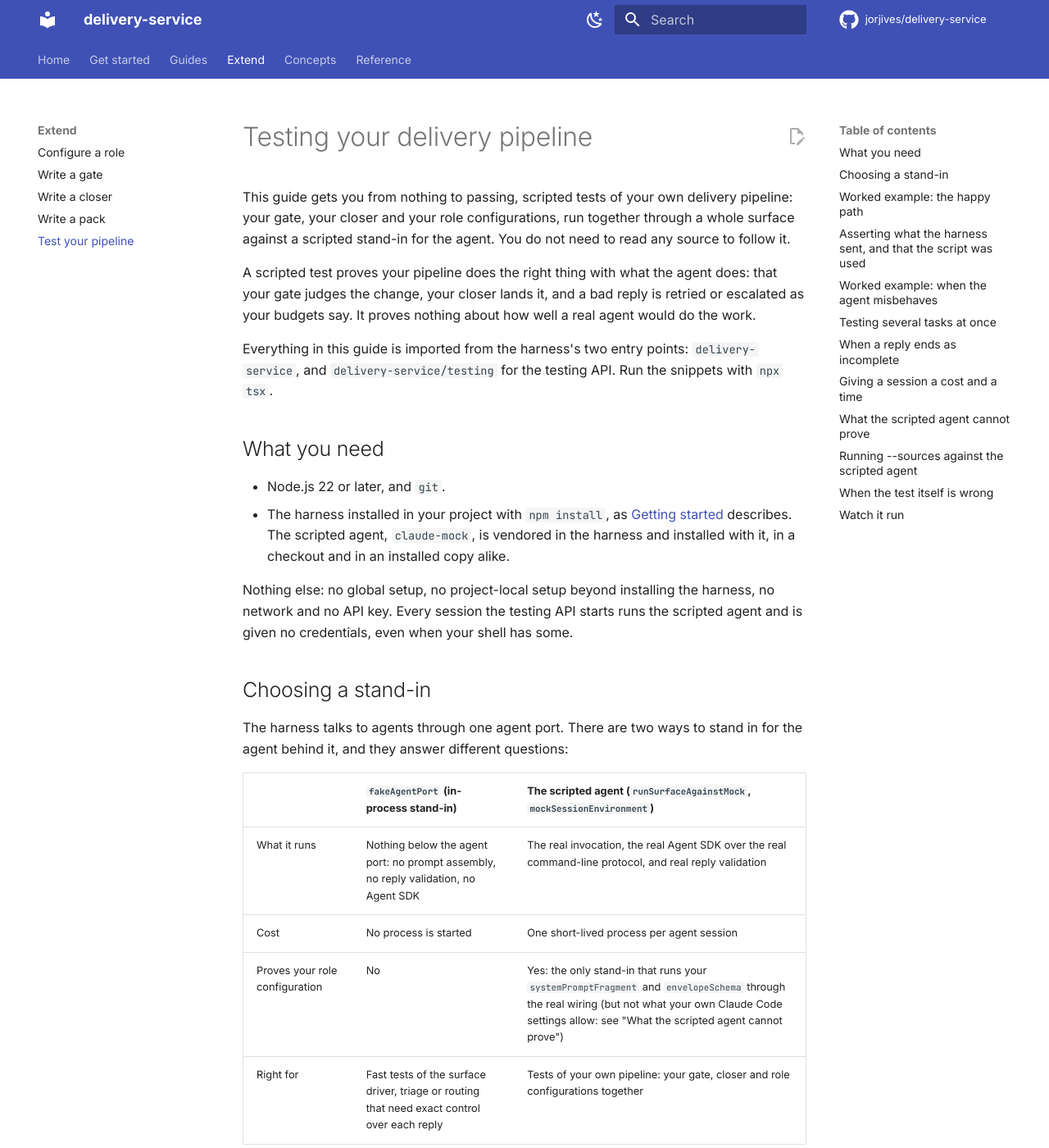
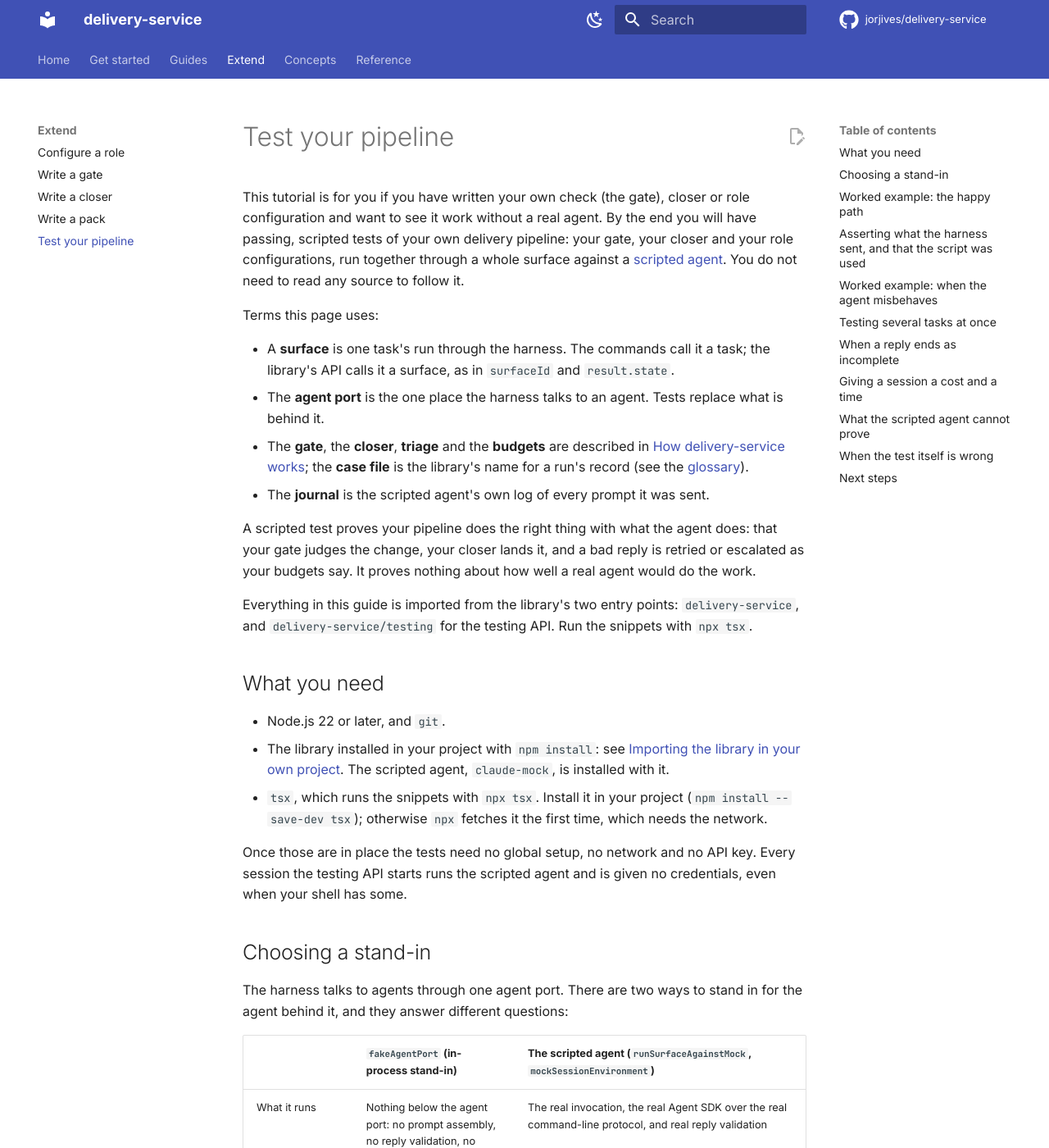
Before and after one commit to jorjives/delivery-service, an MkDocs documentation site: the page built from docs/testing-your-pipeline.md, in a window 1280 px wide and 1400 px high. Shown: the whole window at 82% size. Built offline with MkDocs 1.6.1 and Material for MkDocs 9.7.7, drawn with Linux system fonts in a browser that asks for light colours; comment, search, counter and statistics services are not loaded; some of the changed text lies outside the part shown.

Commit message:
Make the testing tutorial honest about prerequisites and source
The page promised nothing else was needed although tsx is, linked the wrong install, pointed at a harness source file and a checkout-only demo list, and documented a contributor-only test seam it never made usable. It now lists tsx, defines surface and the other terms it uses, drops the seam and demos, and ends with next steps. The guide test now checks the intended behaviour: no source paths, no seam, tsx listed.

Co-Authored-By: Claude Opus 5.5 <noreply@anthropic.com>

````diff
--- a/docs/testing-your-pipeline.md
+++ b/docs/testing-your-pipeline.md
@@ -1,30 +1,46 @@
-# Testing your delivery pipeline
+# Test your pipeline
 
-This guide gets you from nothing to passing, scripted tests of your own
-delivery pipeline: your gate, your closer and your role configurations, run
-together through a whole surface against a scripted stand-in for the agent. You
-do not need to read any source to follow it.
+This tutorial is for you if you have written your own check (the gate), closer
+or role configuration and want to see it work without a real agent. By the end
+you will have passing, scripted tests of your own delivery pipeline: your gate,
+your closer and your role configurations, run together through a whole surface
+against a [scripted agent](glossary.md#scripted-agent). You do not need to read
+any source to follow it.
+
+Terms this page uses:
+
+- A **surface** is one task's run through the harness. The commands call it a
+  task; the library's API calls it a surface, as in `surfaceId` and
+  `result.state`.
+- The **agent port** is the one place the harness talks to an agent. Tests
+  replace what is behind it.
+- The **gate**, the **closer**, **triage** and the **budgets** are described in
+  [How delivery-service works](concepts.md); the **case file** is the library's
+  name for a run's record (see the [glossary](glossary.md#record)).
+- The **journal** is the scripted agent's own log of every prompt it was sent.
 
 A scripted test proves your pipeline does the right thing with what the agent
 does: that your gate judges the change, your closer lands it, and a bad reply is
 retried or escalated as your budgets say. It proves nothing about how well a
 real agent would do the work.
 
-Everything in this guide is imported from the harness's two entry points:
+Everything in this guide is imported from the library's two entry points:
 `delivery-service`, and `delivery-service/testing` for the testing API. Run the
 snippets with `npx tsx`.
 
 ## What you need
 
 - Node.js 22 or later, and `git`.
-- The harness installed in your project with `npm install`, as
-  [Getting started](getting-started.md) describes. The scripted agent,
-  `claude-mock`, is vendored in the harness and installed with it, in a checkout
-  and in an installed copy alike.
+- The library installed in your project with `npm install`: see [Importing the
+  library in your own project](getting-started.md#importing-the-library-in-your-own-project).
+  The scripted agent, `claude-mock`, is installed with it.
+- `tsx`, which runs the snippets with `npx tsx`. Install it in your project
+  (`npm install --save-dev tsx`); otherwise `npx` fetches it the first time,
+  which needs the network.
 
-Nothing else: no global setup, no project-local setup beyond installing the harness, no
-network and no API key. Every session the testing API starts runs the scripted
-agent and is given no credentials, even when your shell has some.
+Once those are in place the tests need no global setup, no network and
+no API key. Every session the testing API starts runs the scripted agent and is
+given no credentials, even when your shell has some.
 
 ## Choosing a stand-in
 
@@ -35,7 +51,7 @@ in for the agent behind it, and they answer different questions:
 |---|---|---|
 | What it runs | Nothing below the agent port: no prompt assembly, no reply validation, no Agent SDK | The real invocation, the real Agent SDK over the real command-line protocol, and real reply validation |
 | Cost | No process is started | One short-lived process per agent session |
-| Proves your role configuration | No | Yes: the only stand-in that runs your `systemPromptFragment` and `envelopeSchema` through the real wiring (but not what your own Claude Code settings allow: see "What the scripted agent cannot prove") |
+| Proves your role configuration | No | Yes: the only stand-in that runs your `systemPromptFragment` and `envelopeSchema` through the real wiring (but not what your own Claude Code settings allow: see [What the scripted agent cannot prove](#what-the-scripted-agent-cannot-prove)) |
 | Right for | Fast tests of the surface driver, triage or routing that need exact control over each reply | Tests of your own pipeline: your gate, closer and role configurations together |
 
 If you are testing your gate, closer or role configurations, use the scripted
@@ -57,7 +73,7 @@ Pass `agent` wherever the harness takes an agent port, such as the `agent` in
 `run`'s ports. Each reply is type-checked against its role, so a worker reply
 shaped like a triage verdict does not compile. Never cast to
 `AgentPort["invoke"]` instead: the cast lets exactly that mistake through, and
-the linter rejects it.
+the harness's own linter rejects it.
 
 ## Worked example: the happy path
 
@@ -411,8 +427,8 @@ agent waits before each reply. Tasks that start together have their working
 copies made before any agent answers, so the task whose agent answers first
 reaches the merge first. Give the task you want second a delay a couple of
 seconds longer than the first: each agent session takes a moment to start, and
-the gap has to outlast that. Nothing else decides the order, so the same test
-gives the same result every time. With `slots: 1` the delays decide nothing:
+the gap has to outlast that. The order is then fixed; if the test is ever flaky
+on a slow machine, raise `GOODBYE_DELAY_MS`. With `slots: 1` the delays decide nothing:
 the tasks run one after another, in the order you listed them.
 
 This test scripts two tasks that reach the merge together:
@@ -571,10 +587,9 @@ Another role reads the same, with its own name first: `triage session did not
 complete: ...`.
 
 What the surface does next: each incomplete attempt in the table uses one slot of the
-`terminus` budget, and the harness runs the attempt again. (The one incomplete a script
-cannot provoke is a session the runtime would not start at all; there is no
-session to script. That one is not retried: it escalates after a single attempt,
-because nothing about a second could differ.) When the budget is used up the
+`terminus` budget, and the harness runs the attempt again. One incomplete you cannot
+script is a session the runtime would not start at all. There is no session to script,
+and the harness does not retry it: it escalates after one attempt. When the budget is used up the
 surface ends `ESCALATED`, and `result.outcome.reason` reads
 `terminus budget exhausted (<used>/<max>): ` followed by the last rationale. To
 see every attempt's rationale, read the terminus entries of `load(dir)`'s
@@ -599,19 +614,11 @@ same figures under `usage` and `usageRecorded` (see [Reports as data](reporting.
 
 ## What the scripted agent cannot prove
 
-The scripted agent cannot prove what your own Claude Code settings allow or refuse. It makes no
-tool calls: it writes its effects itself, inside the working copy, so a
-`permissions.deny` rule in your settings is never consulted. `src/agent-invoke.test.ts` proves that a session is built to load your
-settings: it hands the real runtime the options the
-harness builds.
-
-## Running `--sources` against the scripted agent
-
-`delivery run --sources` takes its items from the backlog and the other work sources, and keeps
-what it knows about each item in the item ledger under the state folder. To try it without
-spending a session, point `DELIVERY_TEST_MOCK_SCRIPT` at a script and give every invocation the
-same `XDG_STATE_HOME`. The ledger lives there, as does the record of what landed on the delivery branch, so a second invocation sees what the first
-did, as a real one would.
+The scripted agent cannot show what your own Claude Code settings allow or
+refuse. It makes no tool calls: it writes its scripted effects itself, inside
+the working copy, so a `permissions.deny` rule in your settings is never
+consulted. The harness's own tests, in its repository, check that a real
+session loads your settings.
 
 ## When the test itself is wrong
 
@@ -624,12 +631,9 @@ did, as a real one would.
 | `slots` is not a whole number of 1 or more | `runSupervisorAgainstMock` throws `slots must be a whole number of 1 or more, but was 0.` before anything runs |
 | Two tasks share a `surfaceId` | `runSupervisorAgainstMock` throws `Each scripted task needs its own surfaceId, but "hello" is used more than once: a task's branch and working copy are named after it.` before anything runs |
 
-## Watch it run
+## Next steps
 
-Each of these runs with no network and no API key, and prints what it does:
-
-```bash
-npm run demo:mock-slice-1   # a stand-in built with fakeAgentPort, and the compile error for a wrong reply
-npm run demo:mock-slice-3   # a whole pipeline against the scripted agent, then a typo in the script
-npm run demo:mock-slice-4   # each way the agent can misbehave, and what the surface does
-```
+- [Write a gate](writing-a-gate.md): the check this tutorial runs.
+- [Write a closer](writing-a-closer.md): what happens to work that passes.
+- [Configure a role](configuring-a-role.md): the role configurations you pass to `roleConfigs`.
+- [Write a pack](writing-a-pack.md): the pack check runs on the same scripted agent.
````
Also changed, not shown: other parts of docs/testing-your-pipeline.md (+1 -1 lines), 1 other file.
